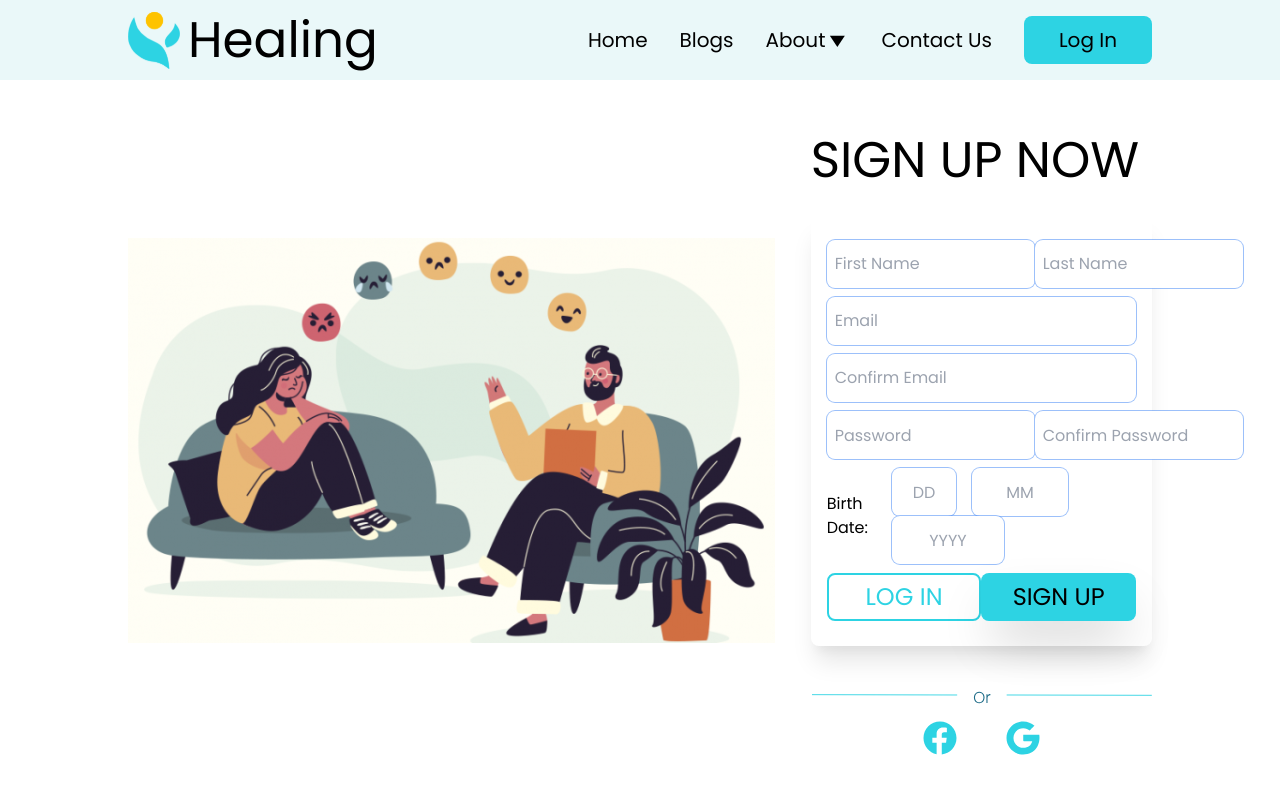
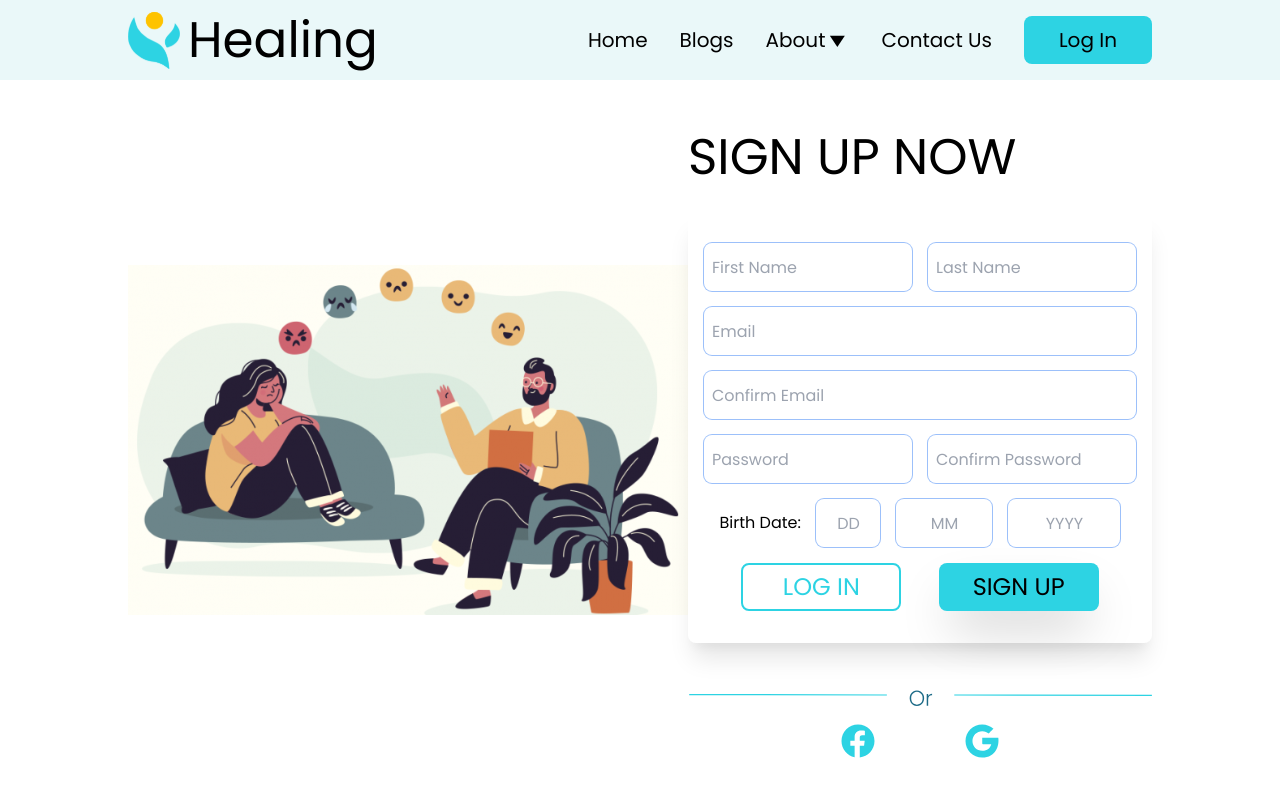
Before and after one commit to AllanSaleh/capstone-project-online-healing, a React (Create React App) app: page / in a window 1280 px wide. Shown: the top 800 px of the page. Built offline with nearby package versions, Linux system fonts and the light colour scheme.

Commit message:
Fixed the width issue

```diff
--- a/src/App.js
+++ b/src/App.js
@@ -12,7 +12,6 @@ function App() {
   }, [i18n, i18n.language]);
 
   return <Signup />;
-
 }
 
 export default App;
--- a/src/Components/signup/signup.jsx
+++ b/src/Components/signup/signup.jsx
@@ -14,7 +14,7 @@ function Signup() {
         <div>
           <img src={SignupImage} alt="SignupImage" />
         </div>
-        <div className="w-1/3 h-full flex flex-col justify-center">
+        <div className="w- h-full flex flex-col justify-center">
           <div className="text-title mb-4">SIGN UP NOW</div>
           <div className="h-3/5 flex flex-col justify-evenly shadow-xl rounded-lg p-4">
             <div className="w-full flex justify-between">
@@ -22,7 +22,7 @@ function Signup() {
                 type="text"
                 id="first-name"
                 placeholder="First Name"
-                className="rounded-lg ring-1 h-12 p-2 w-52"
+                className="rounded-lg ring-1 h-12 p-2 w-52 mr-4"
               />
               <input
                 type="text"
@@ -50,7 +50,7 @@ function Signup() {
                 type="password"
                 id="password"
                 placeholder="Password"
-                className="rounded-lg ring-1 h-12 p-2 w-52"
+                className="rounded-lg ring-1 h-12 p-2 w-52 mr-4"
               />
               <input
                 type="password"
```
